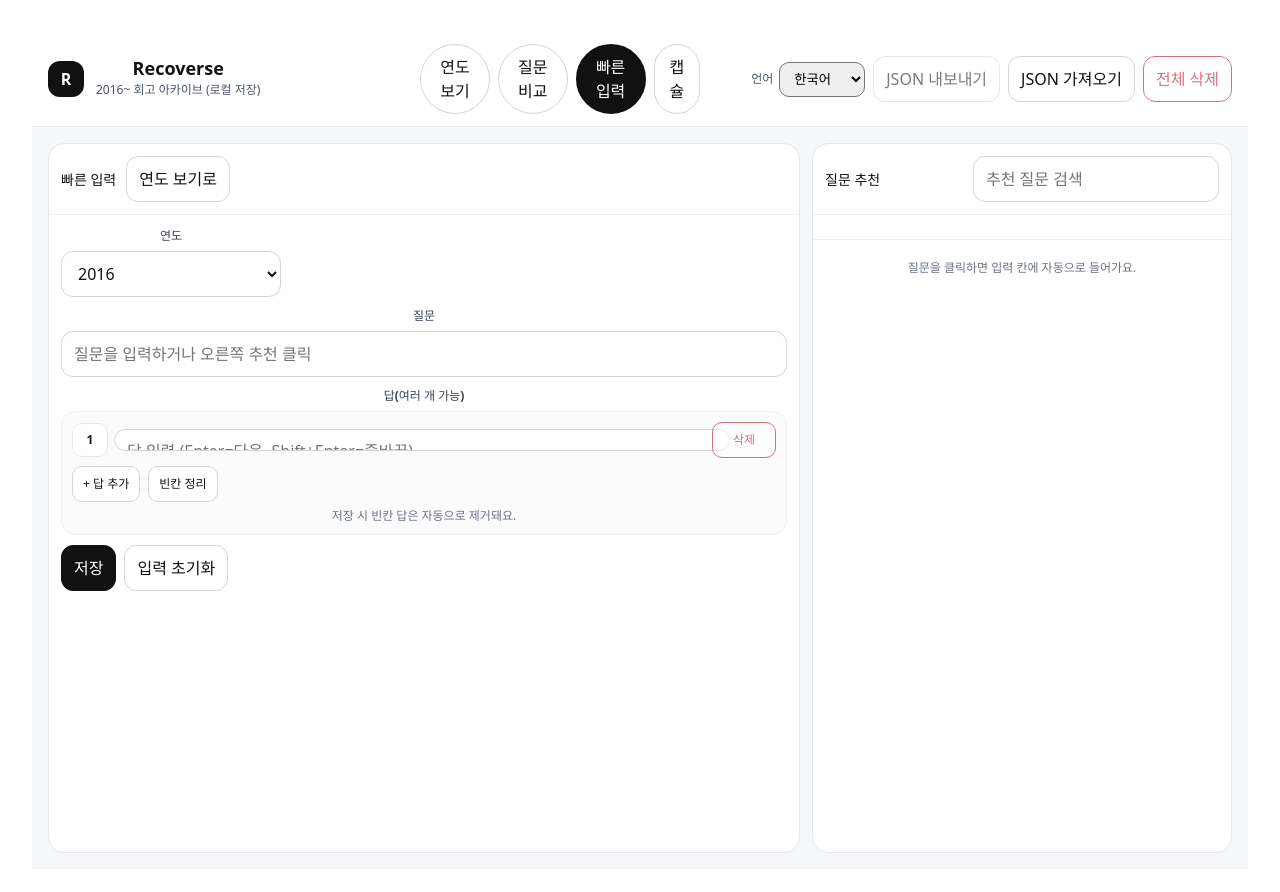
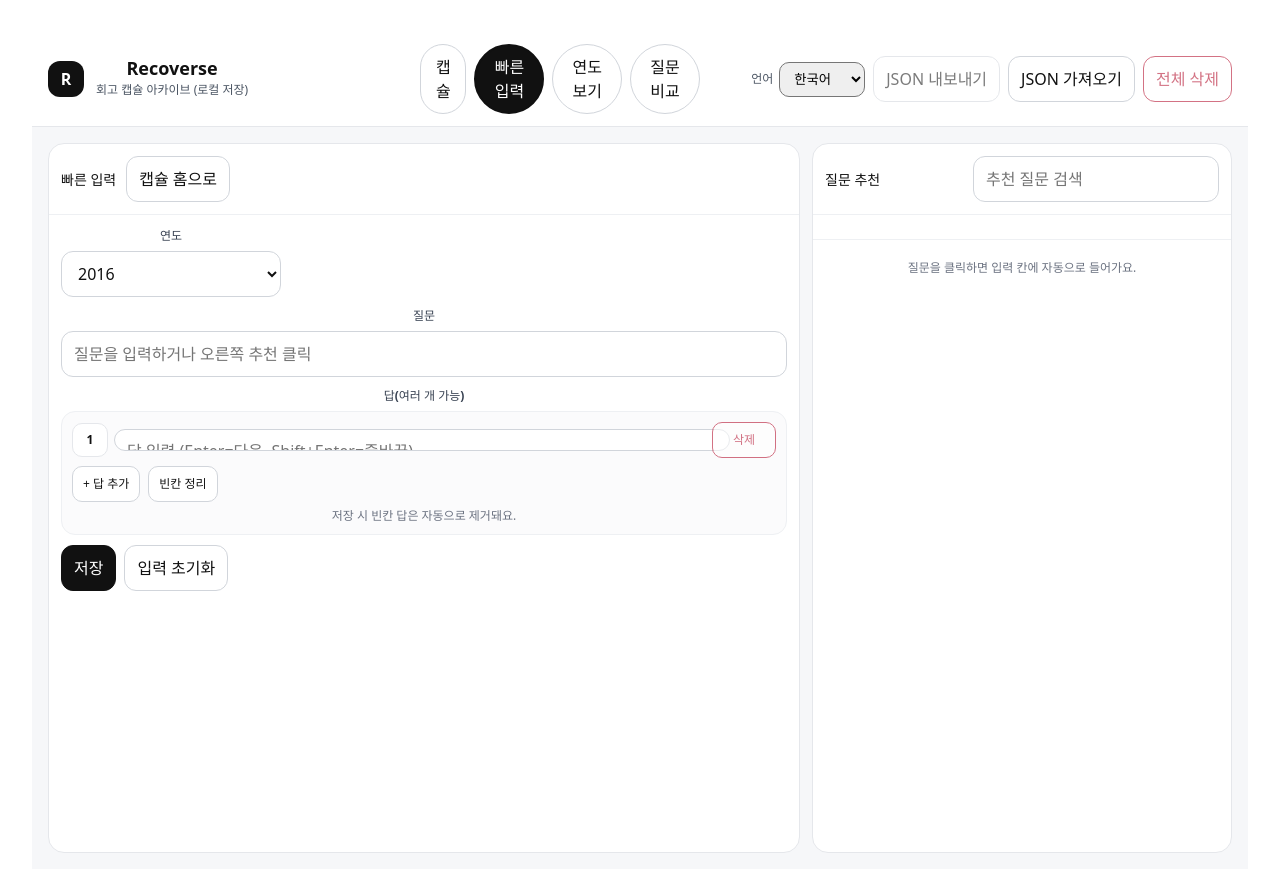
Before and after one commit to minmaxhap/recoverse, a Vue app in the folder recoverse-frontend/: page / in a window 1280 px wide. Both pictures are taken after a click on the button "빠른 입력". Shown: the top 892 px of the page. Built offline with nearby package versions, Linux system fonts and the light colour scheme.

Commit message:
Make capsule home the primary view

```diff
--- a/recoverse-frontend/src/App.vue
+++ b/recoverse-frontend/src/App.vue
@@ -6,15 +6,15 @@
         <div class="logo">R</div>
         <div class="brandText">
           <h1 class="noWrap">Recoverse</h1>
-          <p class="noWrap">2016~ 회고 아카이브 (로컬 저장)</p>
+          <p class="noWrap">회고 캡슐 아카이브 (로컬 저장)</p>
         </div>
       </div>
 
       <nav class="tabs">
+        <button :class="{ on: mode === 'capsules' }" @click="setMode('capsules')">{{ t.capsules }}</button>
+        <button :class="{ on: mode === 'add' }" @click="setMode('add')">빠른 입력</button>
         <button :class="{ on: mode === 'year' }" @click="setMode('year')">연도 보기</button>
         <button :class="{ on: mode === 'compare' }" @click="setMode('compare')">질문 비교</button>
-        <button :class="{ on: mode === 'add' }" @click="setMode('add')">빠른 입력</button>
-        <button :class="{ on: mode === 'capsules' }" @click="setMode('capsules')">{{ t.capsules }}</button>
       </nav>
 
       <div class="actions">
@@ -239,7 +239,7 @@
           <div class="panelHead">
             <h2 class="noWrap">연도별 답</h2>
             <div class="headBtns">
-              <button class="ghost" @click="setMode('year')">연도 보기로</button>
+              <button class="ghost" @click="setMode('capsules')">캡슐 홈으로</button>
             </div>
           </div>
 
@@ -365,7 +365,7 @@
           <div class="panelHead">
             <h2 class="noWrap">빠른 입력</h2>
             <div class="headBtns">
-              <button class="ghost" @click="setMode('year')">연도 보기로</button>
+              <button class="ghost" @click="setMode('capsules')">캡슐 홈으로</button>
             </div>
           </div>
 
@@ -619,7 +619,7 @@
 const capsuleCards = ref<CapsuleCard[]>([]);
 const selectedCapsuleId = ref<string | null>(null);
 const selectedCapsuleCardId = ref<string | null>(null);
-const mode = ref<Mode>("year");
+const mode = ref<Mode>("capsules");
 
 const selectedYear = ref<number>(2016);
 const selectedId = ref<string | null>(null);
```
Also changed, not shown: 1 other file (tests, documents, lock files or other folders).
